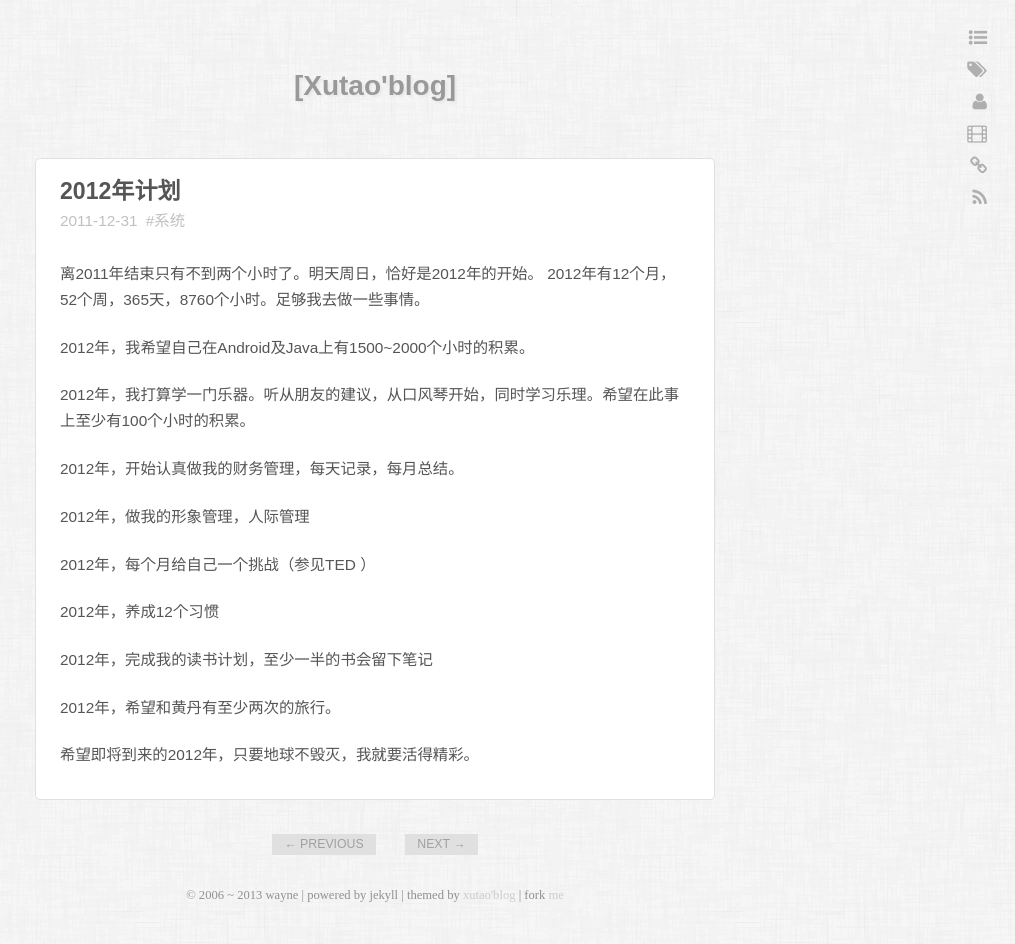
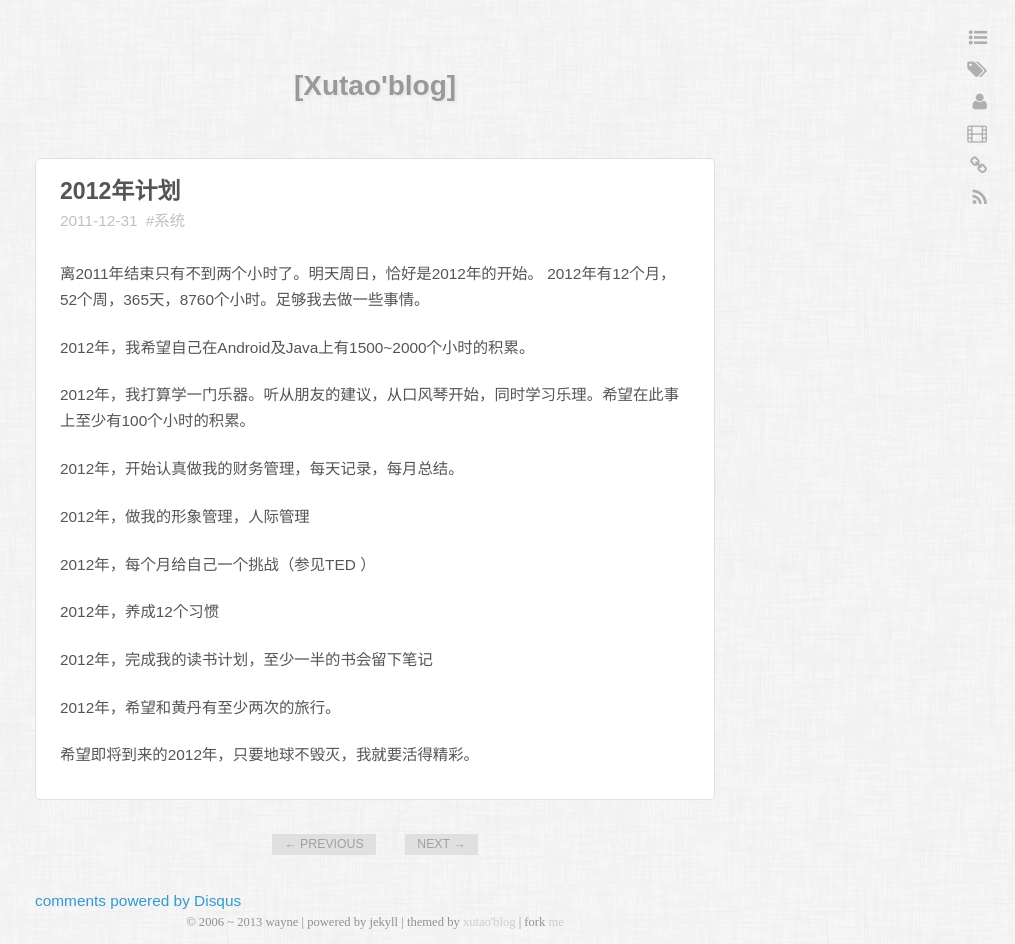
Before and after one commit to xutao1988/xutao1988.github.com, a Jekyll site: the page built from _posts/2011-12-31-new-year-plan.markdown, in a window 1280 px wide. Shown: the whole page, without its empty margins (265-1280 px from the left). Built offline with Jekyll 4.4.1, drawn with Linux system fonts in a browser that asks for light colours; some web fonts are replaced; Markdown is read by kramdown in place of the engine named in the settings; comment, search, counter and statistics services are not loaded; before the commit the page ends 917 px from its top, so only the background shows below that.

Commit message:
add comment zone

```diff
--- a/_layouts/post.html
+++ b/_layouts/post.html
@@ -21,24 +21,6 @@
   <section class="post">
   {{ content }}
   </section>
-  {% if page.guid %}
-  <section class="comment">
-  <div id="disqus_thread"></div>
-  <script type="text/javascript">
-      /* * * CONFIGURATION VARIABLES: EDIT BEFORE PASTING INTO YOUR WEBPAGE * * */
-      var disqus_shortname = 'gopherwood'; // required: replace example with your forum shortname
-      var disqus_identifier = '{{ page.guid }}';
-
-      /* * * DON'T EDIT BELOW THIS LINE * * */
-      (function() {
-          var dsq = document.createElement('script'); dsq.type = 'text/javascript'; dsq.async = true;
-          dsq.src = 'http://' + disqus_shortname + '.disqus.com/embed.js';
-          (document.getElementsByTagName('head')[0] || document.getElementsByTagName('body')[0]).appendChild(dsq);
-      })();
-  </script>
-  <noscript>Please enable JavaScript to view the <a href="http://disqus.com/?ref_noscript">comments powered by Disqus.</a></noscript>
-  </section>
-  {% endif %}
 </article>
 
 {% if page.previous or page.next %}
@@ -51,3 +33,18 @@
   {% endif %}
 </section>
 {% endif %}
+
+  <div id="disqus_thread"></div>
+  <script type="text/javascript">
+       /* * * CONFIGURATION VARIABLES: EDIT BEFORE PASTING INTO YOUR WEBPAGE * * */
+       var disqus_shortname = 'xutao'; // required: replace example with your forum shortname
+
+       /* * * DON'T EDIT BELOW THIS LINE * * */
+       (function() {
+             var dsq = document.createElement('script'); dsq.type = 'text/javascript'; dsq.async = true;
+             dsq.src = 'http://' + disqus_shortname + '.disqus.com/embed.js';
+             (document.getElementsByTagName('head')[0] || document.getElementsByTagName('body')[0]).appendChild(dsq);
+        })();
+  </script>
+  <noscript>Please enable JavaScript to view the <a href="http://disqus.com/?ref_noscript">comments powered by Disqus.</a></noscript>
+  <a href="http://disqus.com" class="dsq-brlink">comments powered by <span class="logo-disqus">Disqus</span></a>
```
